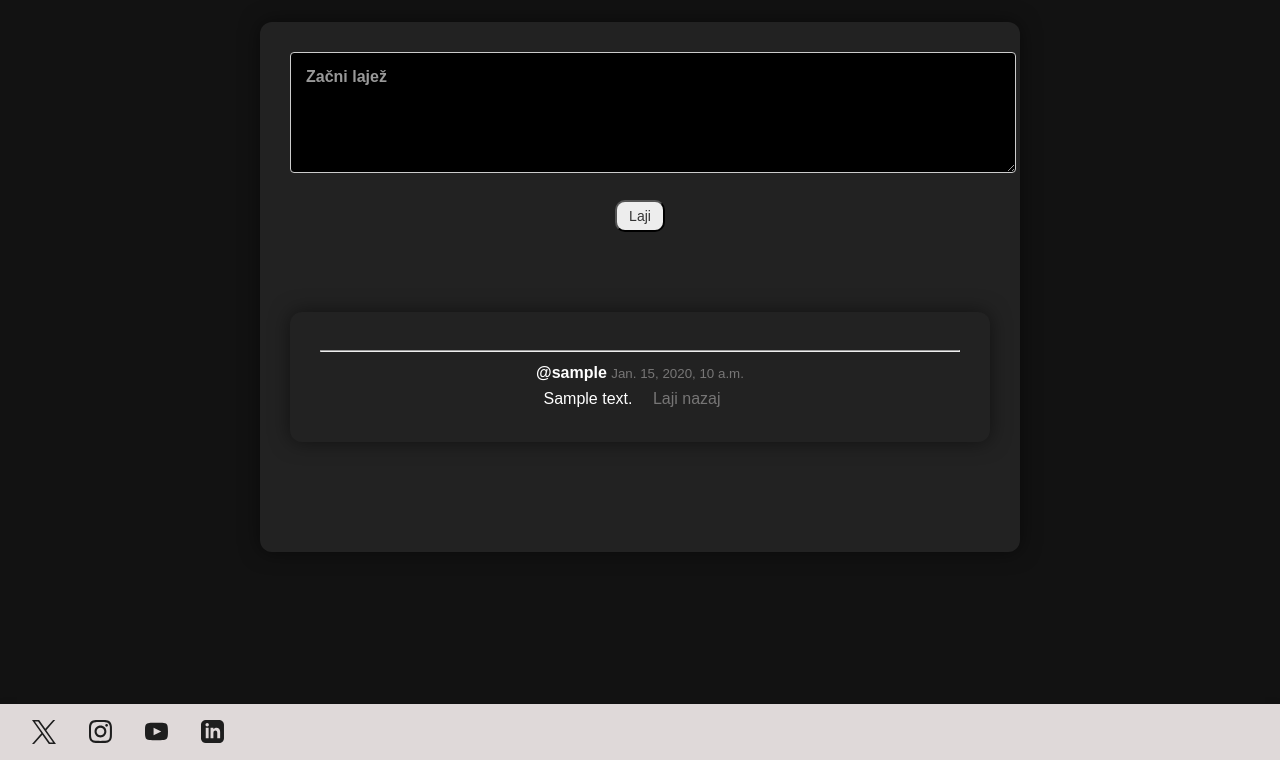
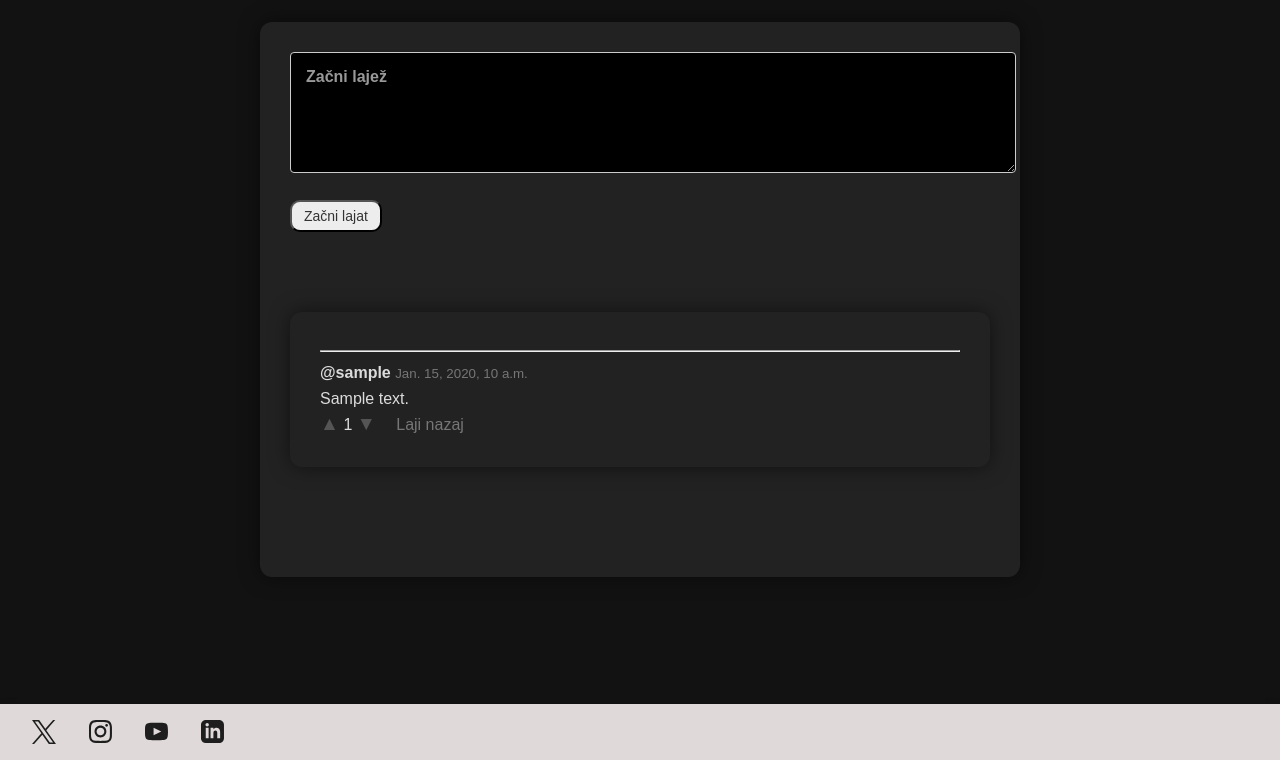
Before and after one commit to HeraZ14/Sentjur3230, a Django app: page /forumcek/ in a window 1280 px wide. Shown: the part 196-956 px from the top of the page. Run offline with Django 5.2, Linux system fonts and the light colour scheme; tables that the repository leaves empty hold one stand-in row (values such as "Sample post"); some libraries are stand-ins or nearby versions.

Commit message:
Končan upvote system za komentarje

```diff
--- a/static/css/style.css
+++ b/static/css/style.css
@@ -515,7 +515,6 @@ h2 {
     max-width: 700px;
     margin: 80px auto;
     background-color: #222;
-    color: #fff;
     padding: 30px;
     border-radius: 12px;
     box-shadow: 0 0 20px rgba(0,0,0,0.5);
@@ -829,3 +828,38 @@ Ce bomo kdaj rabli, se html:
   .center-block {
     text-align: center;
   }
+
+  .vote-controls {
+    display: inline-flex;
+    align-items: center;
+    gap: 5px;
+    font-size: 1.2rem;
+}
+
+.vote-button {
+    background: none;
+    border: none;
+    color: #555;
+    cursor: pointer;
+    padding: 0;
+    font-size: 1.2rem;
+    line-height: 1;
+    transition: color 0.2s ease;
+}
+
+.vote-button:hover {
+    color: #999;
+}
+
+.vote-score {
+    color: #ccc;
+    min-width: 20px;
+    text-align: center;
+}
+.vote-button.upvote.active {
+    color: #81c784; /* svetlo modra za upvote */
+}
+
+.vote-button.downvote.active {
+    color: #e57373; /* svetlo rdeča za downvote */
+}
--- a/zajebancija/models.py
+++ b/zajebancija/models.py
@@ -2,6 +2,8 @@ from datetime import timezone
 
 from django.contrib.auth.models import User
 from django.db import models
+from django.db.models import Sum
+
 
 class Poll(models.Model):
     question = models.CharField(max_length=255)
@@ -45,5 +47,16 @@ class Comment(models.Model):
     def is_reply(self):
         return self.parent is not None
 
+    def vote_score(self):
+        return self.votes.aggregate(score=Sum('vote'))['score'] or 0
+
     def __str__(self):
         return f"{self.author_display()} – {self.content[:30]}"
+
+class CommentVote(models.Model):
+    comment = models.ForeignKey(Comment, on_delete=models.CASCADE, related_name='votes')
+    ip_address = models.GenericIPAddressField()
+    vote = models.SmallIntegerField()  # 1 = upvote, -1 = downvote
+
+    class Meta:
+        unique_together = ('comment', 'ip_address')
--- a/zajebancija/templates/zajebancija/forum.html
+++ b/zajebancija/templates/zajebancija/forum.html
@@ -3,7 +3,8 @@
 
 {% block content %}
 <h2>Čvekaj s sebi enakimi</h2>
-<div class="poll-container">
+<div class="poll-container" style="text-align: center";>
+     <div style="text-align: left;">
 <form method="post" id="mainForm" method="post" action="{% url 'forum' %}">
     {% csrf_token %}
     <div class="form-group-floating">
@@ -11,9 +12,9 @@
         <label>Začni lajež</label>
     </div>
     <input type="hidden" name="captcha_answer" id="captchaHidden">
-    <button class="signin_button" type="submit">Laji</button>
-
+    <button class="signin_button" type="submit">Začni lajat</button>
 </form>
+         </div>
     <div id="captchaModal" style="display:none; position:fixed; top:0; left:0; width:100%; height:100%; background:rgba(0,0,0,0.5);">
   <div style="background:#8e1c1c; margin:10% auto; padding:20px; width:300px; border-radius:8px; text-align:center;">
     <p>Da lahko prisostvuješ laježu, dokaži, da si Šentjurčan</p>
@@ -30,24 +31,38 @@
 
 {% for comment in top_level_comments %}
 <div class="poll-container">
+    <div style="text-align: left;">
         <hr>
-        <strong>@{{ comment.created_by|default:'Anonymous' }} </strong><small style="color: #777676">{{ comment.created_at }}</small>
-        <br>
+        <strong>@{{ comment.created_by|default:'Anonymous' }} </strong>
+        <small style="color: #777676">{{ comment.created_at }}</small><br>
         {{ comment.content }}
+
+        <!-- Voting for top-level comment -->
+        <div>
+            <button class="vote-button upvote {% if comment.user_vote == 1 %}active{% endif %}" data-id="{{ comment.id }}" data-vote="1">▲</button>
+            <span id="score-{{ comment.id }}">{{ comment.vote_score }}</span>
+            <button class="vote-button downvote {% if comment.user_vote == -1 %}active{% endif %}" data-id="{{ comment.id }}" data-vote="-1">▼</button>
+            <a href="#" style="color: #777676;" onclick="toggleReplyForm({{ comment.id }}); return false;">Laji nazaj</a>
+        </div>
+
         <!-- Replies -->
-        {% for reply in comment.replies.all %}
+        {% for reply in comment.replies_list %}
             <div style="margin-left: 2rem; margin-top: 10px;">
-                <strong>@{{ reply.created_by|default:'Anonymous' }} </strong> <small style="color: #777676; text-align: right;">{{ reply.created_at }}</small>
-                <br>
+                <strong>@{{ reply.created_by|default:'Anonymous' }} </strong>
+                <small style="color: #777676;">{{ reply.created_at }}</small><br>
                 {{ reply.content }}
+
+                <!-- Voting for reply -->
+                <div>
+                    <button class="vote-button upvote {% if reply.user_vote == 1 %}active{% endif %}" data-id="{{ reply.id }}" data-vote="1">▲</button>
+                    <span id="score-{{ reply.id }}">{{ reply.vote_score }}</span>
+                    <button class="vote-button downvote {% if reply.user_vote == -1 %}active{% endif %}" data-id="{{ reply.id }}" data-vote="-1">▼</button>
+                </div>
             </div>
         {% endfor %}
 
-        <!-- Reply form (optional for each comment) -->
-        <a href="#" style="color: #777676;" onclick="toggleReplyForm({{ comment.id }}); return false;">Laji nazaj</a>
-
-            <!-- Skrita reply forma -->
-            <div id="reply-form-{{ comment.id }}" style="display: none; margin-top: 10px;" class="replyForm">
+        <!-- Hidden reply form (ni spreminjano) -->
+        <div id="reply-form-{{ comment.id }}" style="display: none; margin-top: 10px;">
             <form method="post">
                 {% csrf_token %}
                 <input type="hidden" name="parent" value="{{ comment.id }}">
@@ -56,13 +71,19 @@
                     <textarea name="content" class="input-floating" rows="3" required></textarea>
                     <label>Odgovor</label>
                 </div>
+                <div class="form-group-floating">
+                    <input class="input-floating" type="text" name="captcha_answer" required id="id_captcha_answer_{{ comment.id }}">
+                    <label>{{ form.captcha_answer.label }}</label>
+                </div>
                 <button class="signin_button" type="submit">Laji nazaj</button>
             </form>
+        </div>
     </div>
 </div>
 {% empty %}
     <p>Ni še komentarjev.</p>
 {% endfor %}
+
 </div>
 {% endblock %}
 {% block scripts %}
@@ -121,5 +142,50 @@
             document.getElementById('captchaError').style.display = 'block';
         }
     });
+    document.querySelectorAll('.vote-button').forEach(button => {
+    button.addEventListener('click', function () {
+        const commentId = this.getAttribute('data-id');
+        const vote = parseInt(this.getAttribute('data-vote'));
+
+        const controls = this.parentElement;  // gumbi + score so v istem parentu
+        const upBtn = controls.querySelector('.vote-button.upvote');
+        const downBtn = controls.querySelector('.vote-button.downvote');
+
+        const isUpActive = upBtn.classList.contains('active');
+        const isDownActive = downBtn.classList.contains('active');
+
+        let finalVote = vote;
+        if ((vote === 1 && isUpActive) || (vote === -1 && isDownActive)) {
+            finalVote = 0;  // odklop glasovanja
+        }
+
+        fetch("{% url 'vote_comment' %}", {
+            method: 'POST',
+            headers: {
+                'X-CSRFToken': '{{ csrf_token }}',
+                'Content-Type': 'application/x-www-form-urlencoded',
+            },
+            body: `comment_id=${commentId}&vote=${finalVote}`
+        })
+        .then(response => response.json())
+        .then(data => {
+            if (data.score !== undefined) {
+                document.getElementById(`score-${commentId}`).innerText = data.score;
+
+                // počisti obstoječe stanje
+                upBtn.classList.remove('active');
+                downBtn.classList.remove('active');
+
+                // aktiviraj novega (če ni odstranjen)
+                if (finalVote === 1) {
+                    upBtn.classList.add('active');
+                } else if (finalVote === -1) {
+                    downBtn.classList.add('active');
+                }
+            }
+        });
+    });
+});
+
 </script>
 {% endblock %}
--- a/zajebancija/urls.py
+++ b/zajebancija/urls.py
@@ -4,5 +4,6 @@ from . import views
 urlpatterns = [
     path('smarski-merch/', views.glasovanje, name='smarski-merch'),
     path('forumcek/', views.forum, name='forum'),
+    path('vote_comment/', views.vote_comment, name='vote_comment'),
 
 ]
--- a/zajebancija/views.py
+++ b/zajebancija/views.py
@@ -1,7 +1,8 @@
 import json
 
+from django.http import JsonResponse
 from django.shortcuts import render, get_object_or_404, redirect
-from .models import Poll, PollOption, Reaction, Comment
+from .models import Poll, PollOption, Reaction, Comment, CommentVote
 import random
 from .forms import CommentForm
 
@@ -56,6 +57,20 @@ def forum(request):
     valid_answers = request.session.get('captcha_result', [])
     question = form.fields['captcha_answer'].label
     top_level_comments = Comment.objects.filter(parent__isnull=True).order_by('-created_at')
+    ip = get_client_ip(request)
+
+    for comment in top_level_comments:
+        vote = CommentVote.objects.filter(comment=comment, ip_address=ip).first()
+        comment.user_vote = vote.vote if vote else 0
+
+        replies = []
+        for reply in comment.replies.all():
+            vote = CommentVote.objects.filter(comment=reply, ip_address=ip).first()
+            reply.user_vote = vote.vote if vote else 0
+            replies.append(reply)
+
+        comment.replies_list = replies  # <-- pomembno!
+
     return render(request, 'zajebancija/forum.html', {
         'form': form,
         'top_level_comments': top_level_comments,
@@ -63,3 +78,41 @@ def forum(request):
         'captcha_question': question,
 
     })
+
+def vote_comment(request):
+    if request.method == 'POST':
+        comment_id = request.POST.get('comment_id')
+        vote_type = int(request.POST.get('vote'))  # pričakujemo 1 ali -1
+
+        comment = get_object_or_404(Comment, id=comment_id)
+        ip = get_client_ip(request)
+
+        vote_obj, created = CommentVote.objects.get_or_create(
+            comment=comment,
+            ip_address=ip,
+            defaults={'vote': vote_type}
+        )
+
+
+        if not created:
+            if vote_obj.vote == vote_type:
+                # Če klikneš isti vote drugič => odstraniš glas
+                vote_obj.delete()
+            else:
+                # spremeni glas
+                vote_obj.vote = vote_type
+                vote_obj.save()
+
+        score = comment.vote_score()
+        return JsonResponse({'score': score})
+
+    return JsonResponse({'error': 'Invalid request'}, status=400)
+
+
+def get_client_ip(request):
+    x_forwarded_for = request.META.get('HTTP_X_FORWARDED_FOR')
+    if x_forwarded_for:
+        ip = x_forwarded_for.split(',')[0]
+    else:
+        ip = request.META.get('REMOTE_ADDR')
+    return ip
```
Also changed, not shown: zajebancija/migrations/0004_commentvote.py (added). Lines whose indentation alone changed are shown as unchanged.
